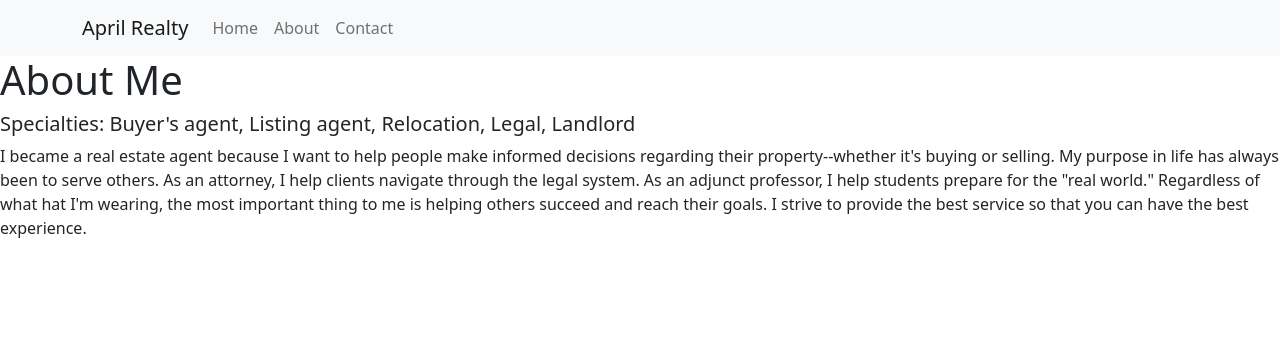
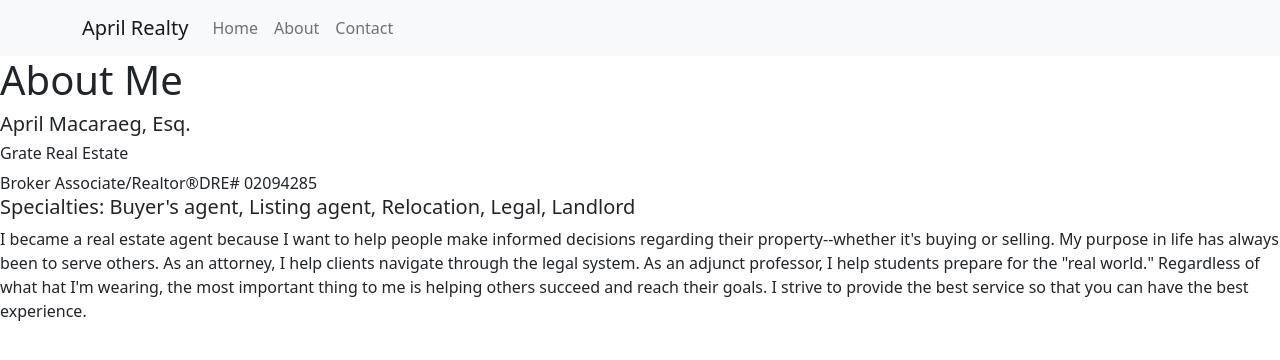
Before and after one commit to essbee808/april-realty, a React (Create React App) app: page /about in a window 1280 px wide. Shown: the top 360 px of the page. Built offline with nearby package versions, Linux system fonts and the light colour scheme.

Commit message:
Add realtor about details

```diff
--- a/src/components/about/About.jsx
+++ b/src/components/about/About.jsx
@@ -4,6 +4,14 @@ const About = () => {
   return (
     <section>
         <h1>About Me</h1>
+        <div>
+            <h5>April Macaraeg, Esq.</h5>
+            <h6>Grate Real Estate</h6>
+            <h7>Broker Associate/Realtor®</h7>
+            <h7>DRE# 02094285</h7>
+
+        </div>
+
         <h5>Specialties: Buyer's agent, Listing agent, Relocation, Legal, Landlord</h5>
         <div>
           <p>
@@ -15,6 +23,8 @@ const About = () => {
             so that you can have the best experience.
           </p>
         </div>
+
+
     </section>
   )
 }
--- a/src/components/contact/Contact.jsx
+++ b/src/components/contact/Contact.jsx
@@ -4,6 +4,11 @@ const Contact = () => {
   return (
     <section>
         <h2>Contact Me</h2>
+        <div>
+          <p>324 S. Beverly Dr. Suite 490 <br/>
+               Beverly Hills, CA 90212
+          </p>
+        </div>
     </section>
   )
 }
```
